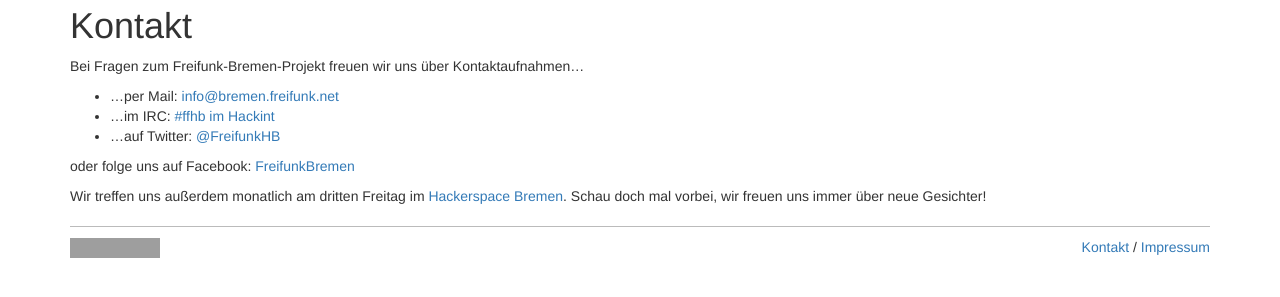
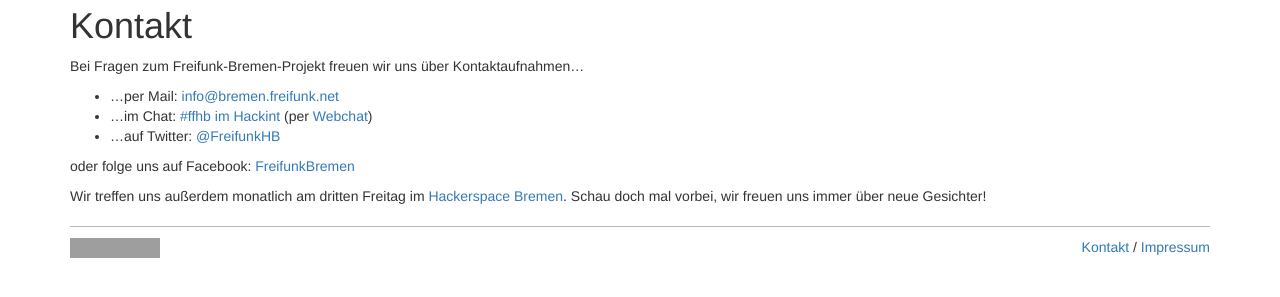
Before and after one commit to FreifunkBremen/bremen.freifunk.net, a Jekyll site: the page built from kontakt.md, in a window 1280 px wide. Shown: the part 226-523 px from the top of the page. Built offline with Jekyll 4.4.1, drawn with Linux system fonts in a browser that asks for light colours; nearby versions of some CDN libraries; Markdown is read by kramdown in place of the engine named in the settings; grey boxes are pictures that could not be loaded.

Commit message:
Webchat verlinkt

```diff
--- a/kontakt.md
+++ b/kontakt.md
@@ -8,7 +8,7 @@
 Bei Fragen zum Freifunk-Bremen-Projekt freuen wir uns über Kontaktaufnahmen…
 
 * …per Mail: [info@bremen.freifunk.net](mailto:info@bremen.freifunk.net)
-* …im IRC: [#ffhb im Hackint](irc://irc.hackint.org/ffhb)
+* …im Chat: [#ffhb im Hackint](irc://irc.hackint.org/ffhb) (per <a href="https://kiwiirc.com/client/irc.hackint.org/ffhb" target="_blank">Webchat</a>)
 * …auf Twitter: [@FreifunkHB](https://twitter.com/FreifunkHB)
 
 oder folge uns auf Facebook: [FreifunkBremen](https://www.facebook.com/FreifunkBremen)
```
